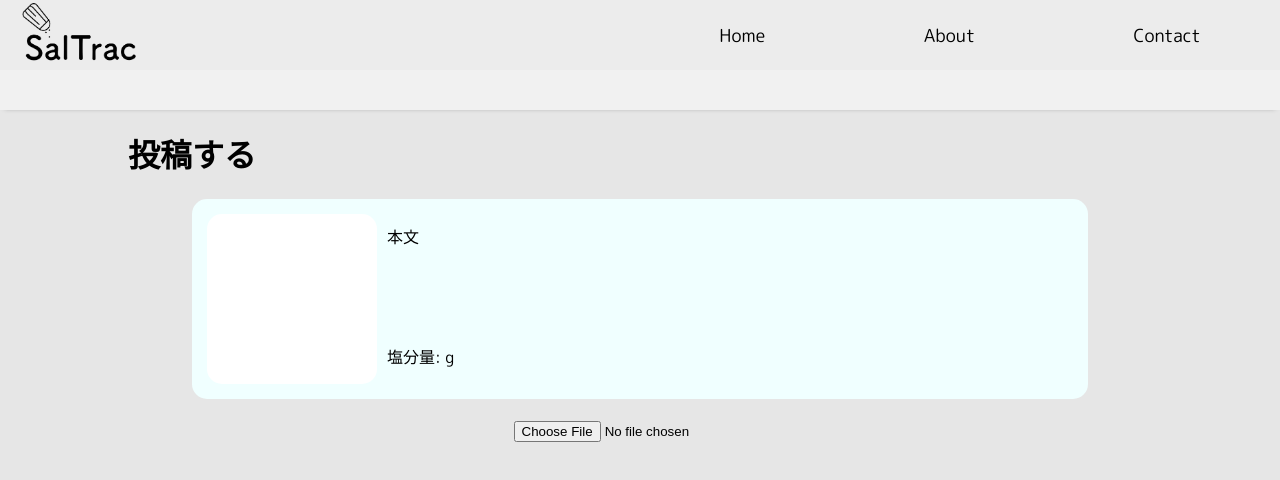
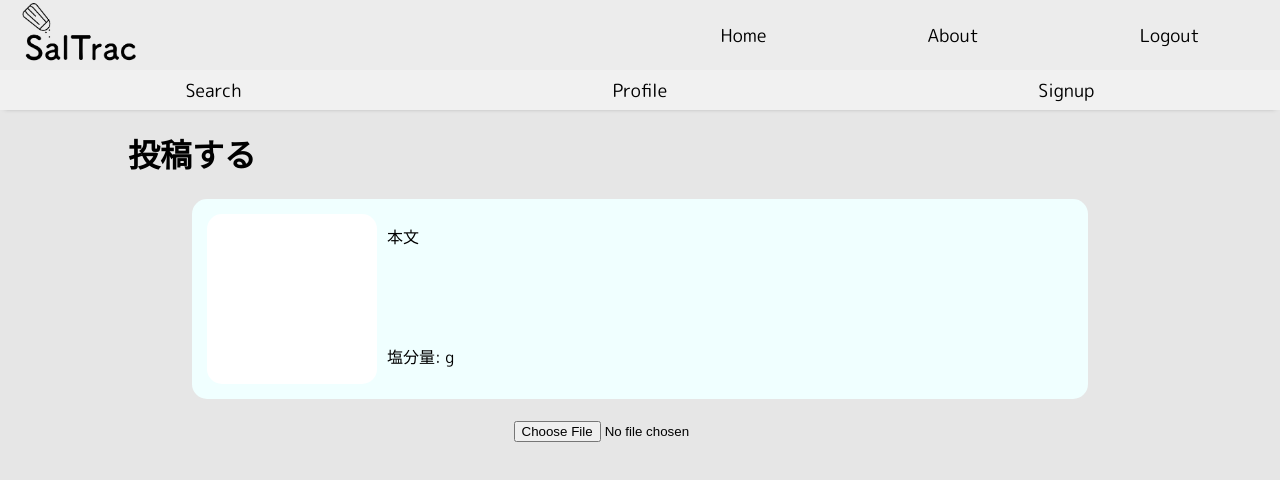
Before and after one commit to Dreams20250215/SalTrac, a Next.js app in the folder client/: page / in a window 1280 px wide. Shown: the top 480 px of the page. Built offline with nearby package versions, Linux system fonts and the light colour scheme.

Commit message:
Update header component

```diff
--- a/client/src/app/layout.module.css
+++ b/client/src/app/layout.module.css
@@ -1,4 +1,4 @@
-.headerUpper {
+.upperHeader {
   width: 100vw;
   height: 70px;
   background-color: #ececec;
@@ -16,11 +16,13 @@
   width: 60%;
 }
 
-.nav {
+.upperNav {
   width: 50%;
 }
 
 .listWrapper {
+  width: 100%;
+  height: 100%;
   display: flex;
   list-style: none;
   justify-content: space-around;
@@ -30,9 +32,15 @@
   font-size: 18px;
 }
 
-.headerLower {
-  width: 100vw;
+.lowerHeader {
+  width: 100%;
   height: 40px;
   background-color: #f1f1f1;
+  display: flex;
+  align-items: center;
   box-shadow: 0px 3px 5px -5px gray;
 }
+
+.lowerNav {
+  width: 100%;
+}
--- a/client/src/app/layout.tsx
+++ b/client/src/app/layout.tsx
@@ -23,21 +23,29 @@ export default function RootLayout({
       <body className={`${MPLUSRounded1C.className}`}>
 
         <header>
-          <div className={styles.headerUpper}>
+          <div className={styles.upperHeader}>
             <div className={styles.headerLogoWrapper}>
               <a href="/">
                 <img src="./SalTrac_logo.png" className={styles.headerLogo} alt="header-logo" />
               </a>
             </div>
-            <nav className={styles.nav}>
+            <nav className={styles.upperNav}>
               <ul className={styles.listWrapper}>
                 <li className={styles.navItem}><a href="/">Home</a></li>
                 <li className={styles.navItem}><a href="/about">About</a></li>
-                <li className={styles.navItem}><a href="/contact">Contact</a></li>
+                <li className={styles.navItem}><a href="/logout">Logout</a></li>
               </ul>
             </nav>
           </div>
-          <div className={styles.headerLower}></div>
+          <div className={styles.lowerHeader}>
+            <nav className={styles.lowerNav}>
+              <ul className={styles.listWrapper}>
+                <li className={styles.navItem}><a href="/search">Search</a></li>
+                <li className={styles.navItem}><a href="/profile">Profile</a></li>
+                <li className={styles.navItem}><a href="/signup">Signup</a></li>
+              </ul>
+            </nav>
+          </div>
         </header>
 
         {children}
```
